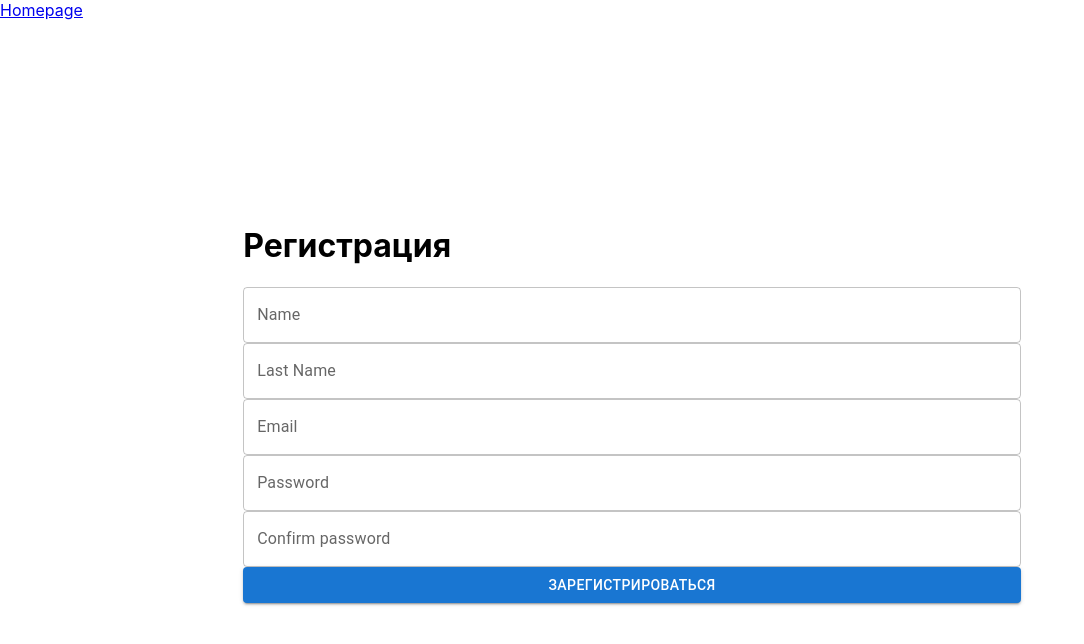
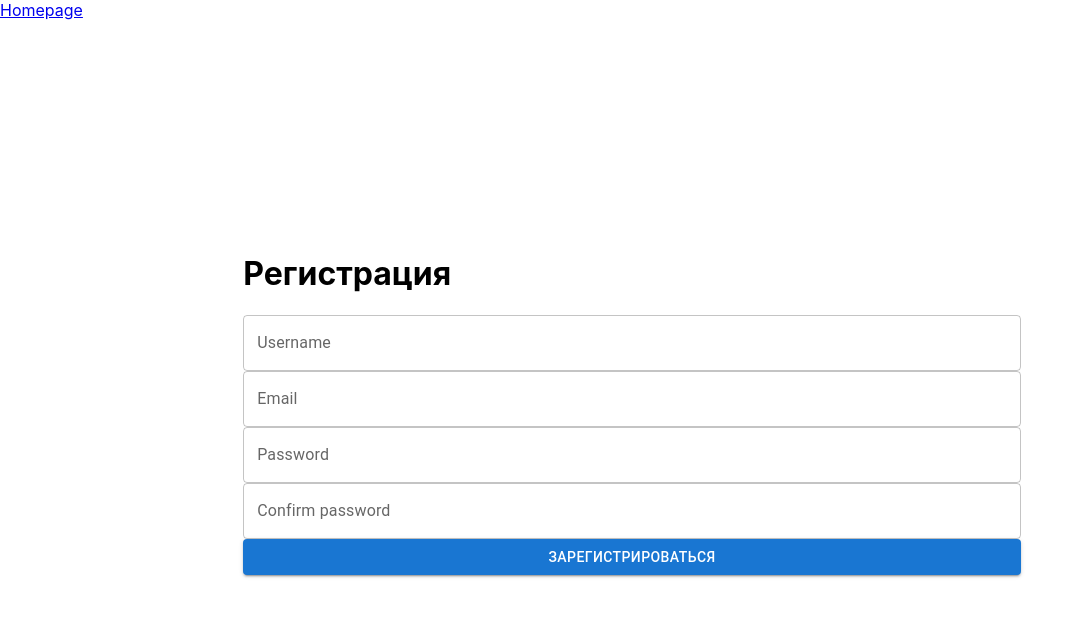
Before and after one commit to vikulchik/blog, a React (Create React App) app in the folder client/: page /register in a window 1280 px wide. Shown: the top 644 px of the page, without its empty margins (0-1084 px from the left). Built offline with nearby package versions, Linux system fonts and the light colour scheme.

Commit message:
added registration page

```diff
--- a/client/src/DTOs/register-request-dto.tsx
+++ b/client/src/DTOs/register-request-dto.tsx
@@ -1,4 +1,5 @@
 export interface IRegisterRequest {
   email: string;
   password: string;
+  name: string;
 }
--- a/client/src/pages/register/register.component.tsx
+++ b/client/src/pages/register/register.component.tsx
@@ -9,16 +9,16 @@ import "react-toastify/dist/ReactToastify.css";
 import { ErrorResponseDto } from "../../DTOs/error-response-dto";
 
 export function Register(): JSX.Element {
+  const [email, setEmail] = useState<string>("");
   const [name, setName] = useState<string>("");
-  const [lastName, setLastName] = useState<string>("");
-  const [email, setEmail] = useState<string>("");
   const [password, setPassword] = useState<string>("");
   const [confirmPassword, setConfirmPassword] = useState<string>("");
   const navigate = useNavigate();
 
   const body: IRegisterRequest = {
     email,
-    password
+    password,
+    name
   };
 
   async function register(): Promise<void> {
@@ -70,20 +70,12 @@ export function Register(): JSX.Element {
         <form encType="multipart/form-data" className="registration-form" onSubmit={ onSubmit }>
           <h1>Регистрация</h1>
           <TextField
-            id="outlined-name-input"
-            label="Name"
+            id="outlined-email-input"
+            label="Username"
             type="text"
             autoComplete="current-password"
             value={ name }
             onChange={ ({ target }: any): any => setName(target.value) }
-          />
-          <TextField
-            id="outlined-lastName-input"
-            label="Last Name"
-            type="text"
-            autoComplete="current-password"
-            value={ lastName }
-            onChange={ ({ target }: any): any => setLastName(target.value) }
           />
           <TextField
             id="outlined-email-input"
--- a/client/src/services/auth.serivce.ts
+++ b/client/src/services/auth.serivce.ts
@@ -5,7 +5,6 @@ import { config } from "../config";
 import { localStorageService } from "./local-storage.service";
 
 async function register(body: IRegisterRequest): Promise<any> {
-  // registerData.data;
   const { data } = await axios
     .post<IRegisterRequest, IRegisterResponse>(`${ config.apiUrl }/auth/register`, body);
 
@@ -19,6 +18,6 @@ function logout(): void {
 }
 
 export const auth = {
-  register
-  // logout
+  register,
+  logout
 };
```
Also changed, not shown: 1 other file (tests, documents, lock files or other folders).
